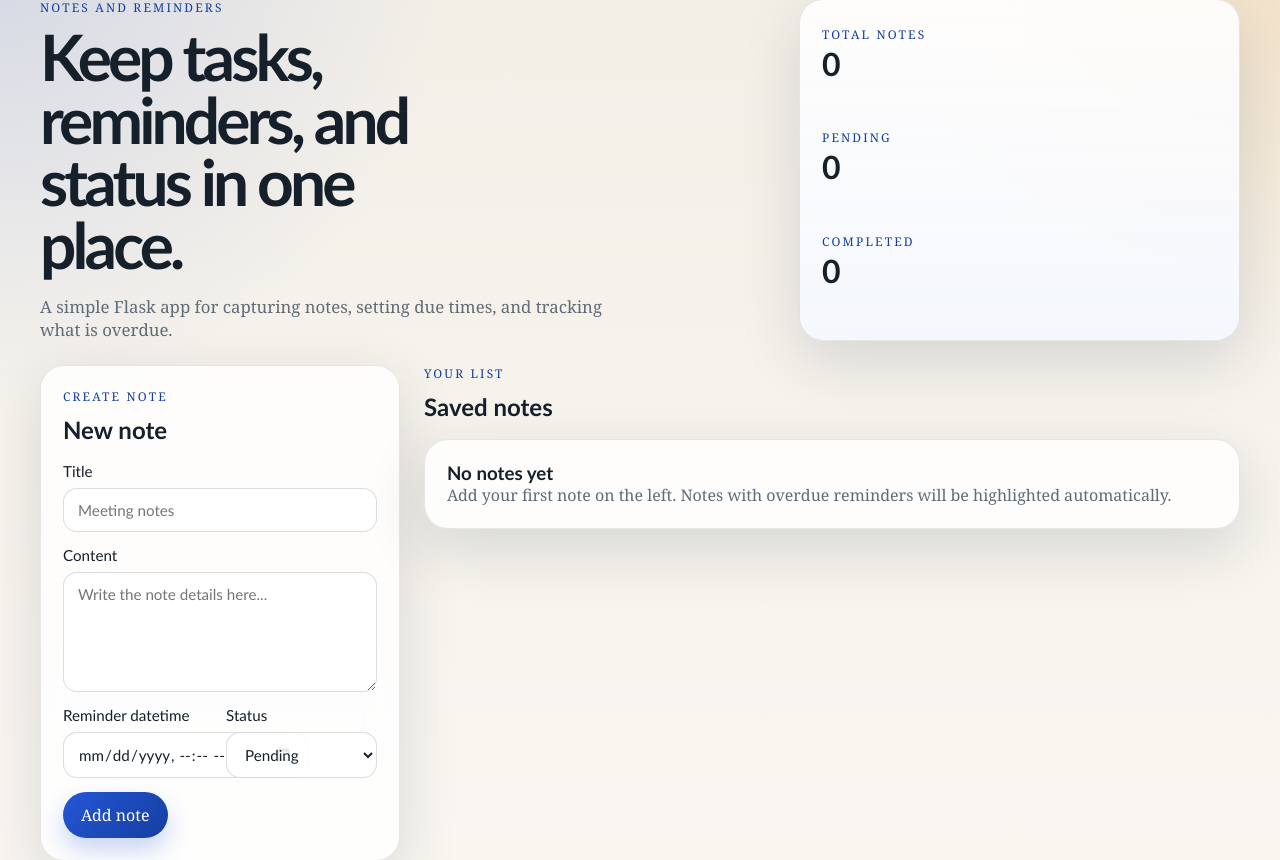
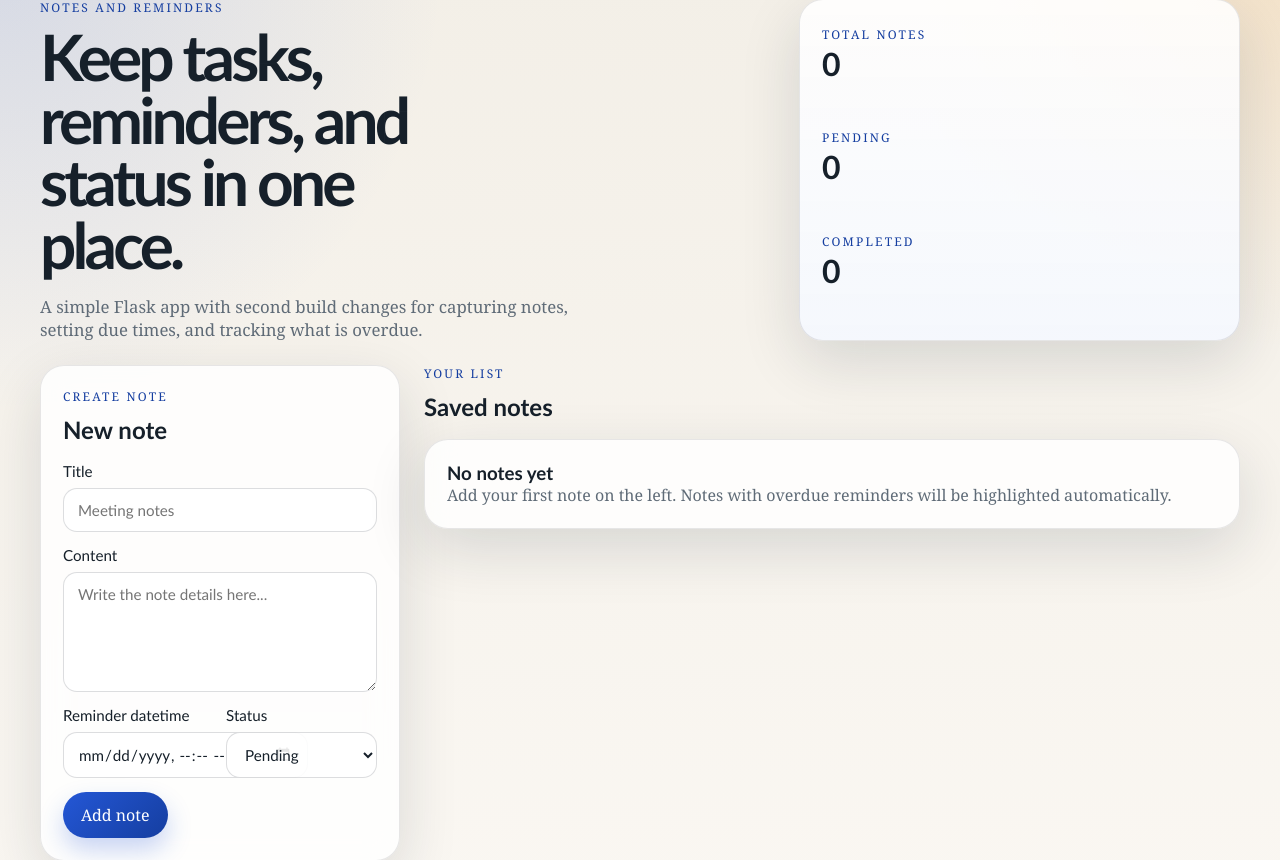
Before and after one commit to bakia-adithyan-s/notes_app_devops, a Flask app: page / in a window 1280 px wide. Shown: the part 33-893 px from the top of the page. Run offline with Flask 3, Linux system fonts and the light colour scheme.

Commit message:
Update hero copy to reflect second build changes

```diff
--- a/templates/index.html
+++ b/templates/index.html
@@ -12,7 +12,7 @@
       <div>
         <p class="eyebrow">Notes and Reminders</p>
         <h1>Keep tasks, reminders, and status in one place.</h1>
-        <p class="hero-copy">A simple Flask app for capturing notes, setting due times, and tracking what is overdue.</p>
+        <p class="hero-copy">A simple Flask app with second build changes for capturing notes, setting due times, and tracking what is overdue.</p>
       </div>
       <div class="hero-panel">
         <div>
```
